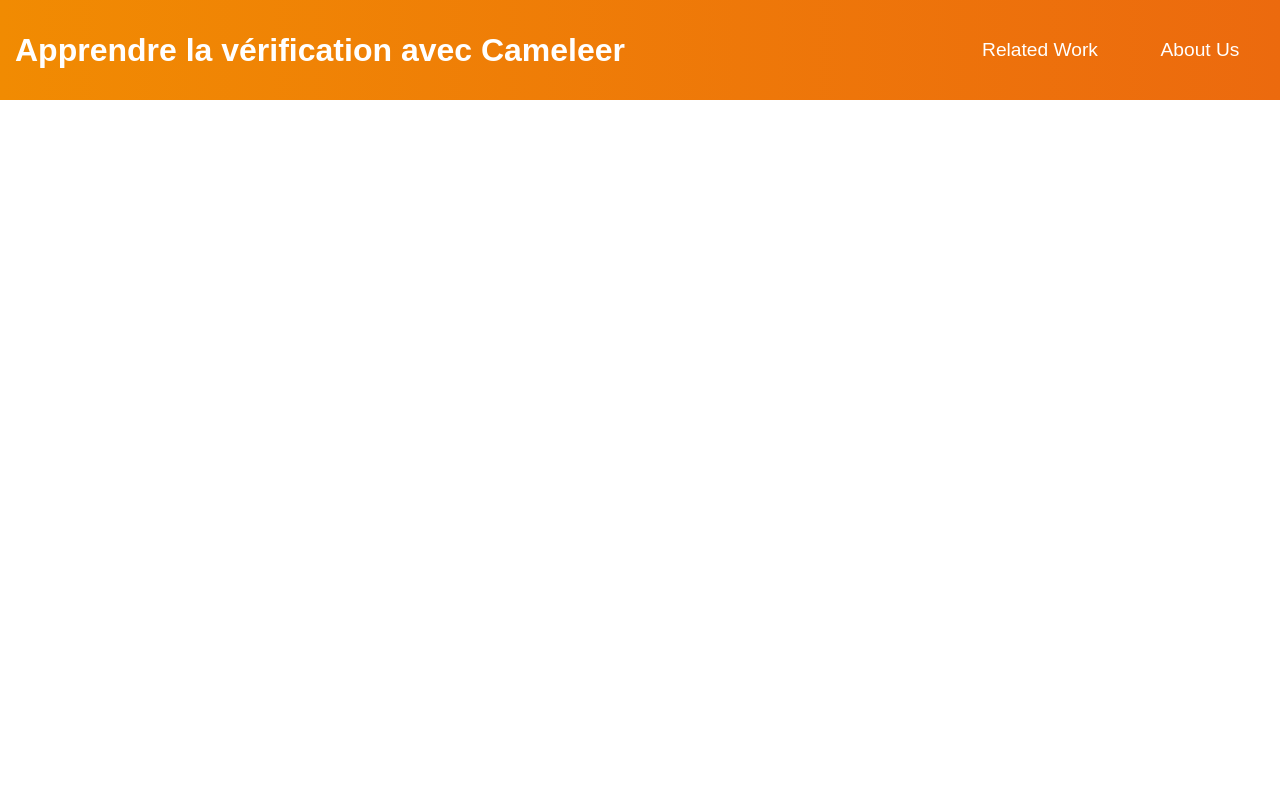
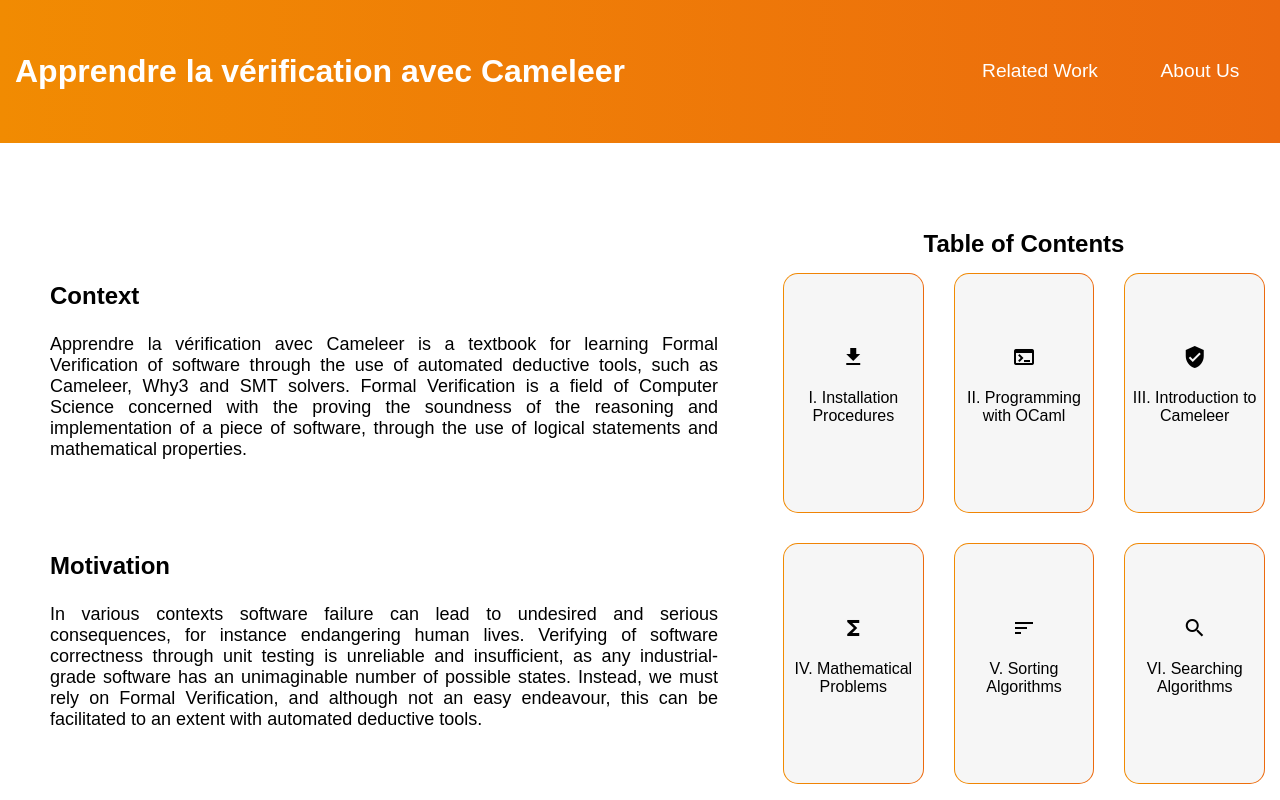
Before and after one commit to CameleerBook/CameleerBook, a React (Create React App) app: page / in a window 1280 px wide. Shown: the top 800 px of the page. Built offline with nearby package versions, Linux system fonts and the light colour scheme.

Commit message:
Fixed homepage

```diff
--- a/src/components/GraphicalTableOfContentsItem/index.css
+++ b/src/components/GraphicalTableOfContentsItem/index.css
@@ -9,3 +9,7 @@
   border-radius: 15px;
   align-content: center;
 }
+
+.gtoc-item:hover {
+  box-shadow: 0px 5px 15px 2px #cccccc;
+}
--- a/src/components/PageLayout/index.tsx
+++ b/src/components/PageLayout/index.tsx
@@ -7,11 +7,10 @@
   return (
     <div className="outer-container">
       <TitleBar />
+      <>{props.body}</>
+      <FooterBar />
     </div>
   );
 }
 
-/*       <>{props.body}</>
-      <FooterBar /> */
-
 export default PageLayout;
--- a/src/pages/HomePage/index.css
+++ b/src/pages/HomePage/index.css
@@ -1,9 +1,20 @@
-.body-intro-item-container {
-  grid-row: span 7;
+.homePage-container {
+  grid-row: span 13;
   display: grid;
-  grid-template-rows: repeat(3, minmax(50px, 1fr));
+  grid-template-columns: 3fr 2fr;
+  align-items: center;
 }
 
-.body-intro-item {
+.homePage-intro {
+  grid-column: span 1;
+  margin: 50px;
+  display: grid;
+  grid-template-rows: repeat(8, minmax(50px, 1fr));
+  height: 100%;
+}
+
+.homePage-intro-empty {
   grid-row: span 1;
+  height: 100%;
+  width: 100%;
 }
--- a/src/pages/HomePage/index.tsx
+++ b/src/pages/HomePage/index.tsx
@@ -6,13 +6,12 @@
 
 function HomeBody() {
   return (
-    <div className="body-intro-item-container">
-      <div className="body-intro-item">
+    <div className="homePage-container">
+      <div className="homePage-intro">
+        <div className="homePage-intro-empty" />
         <Introduction msglist={INTRO_MSG_LIST} />
       </div>
-      <div className="body-intro-item">
-        <GraphicalTableOfContents />
-      </div>
+      <GraphicalTableOfContents />
     </div>
   )
 }
```
